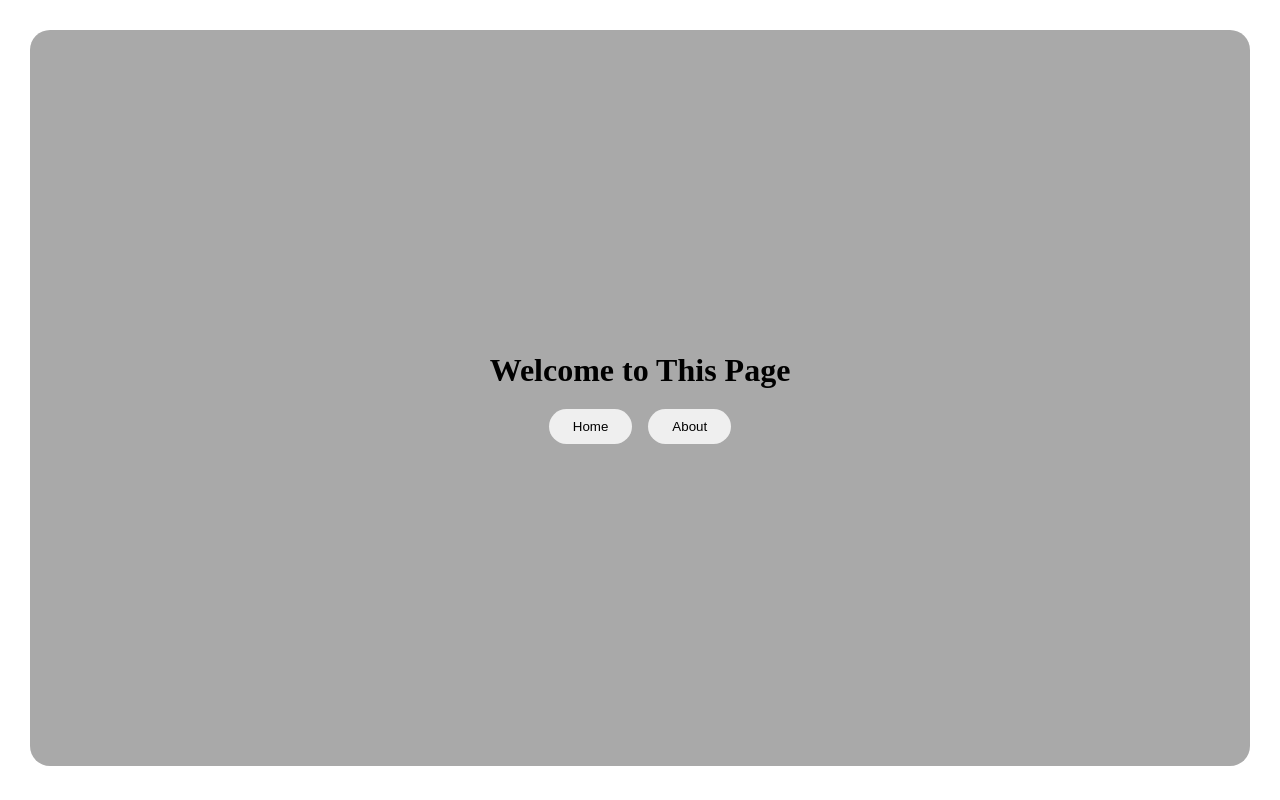
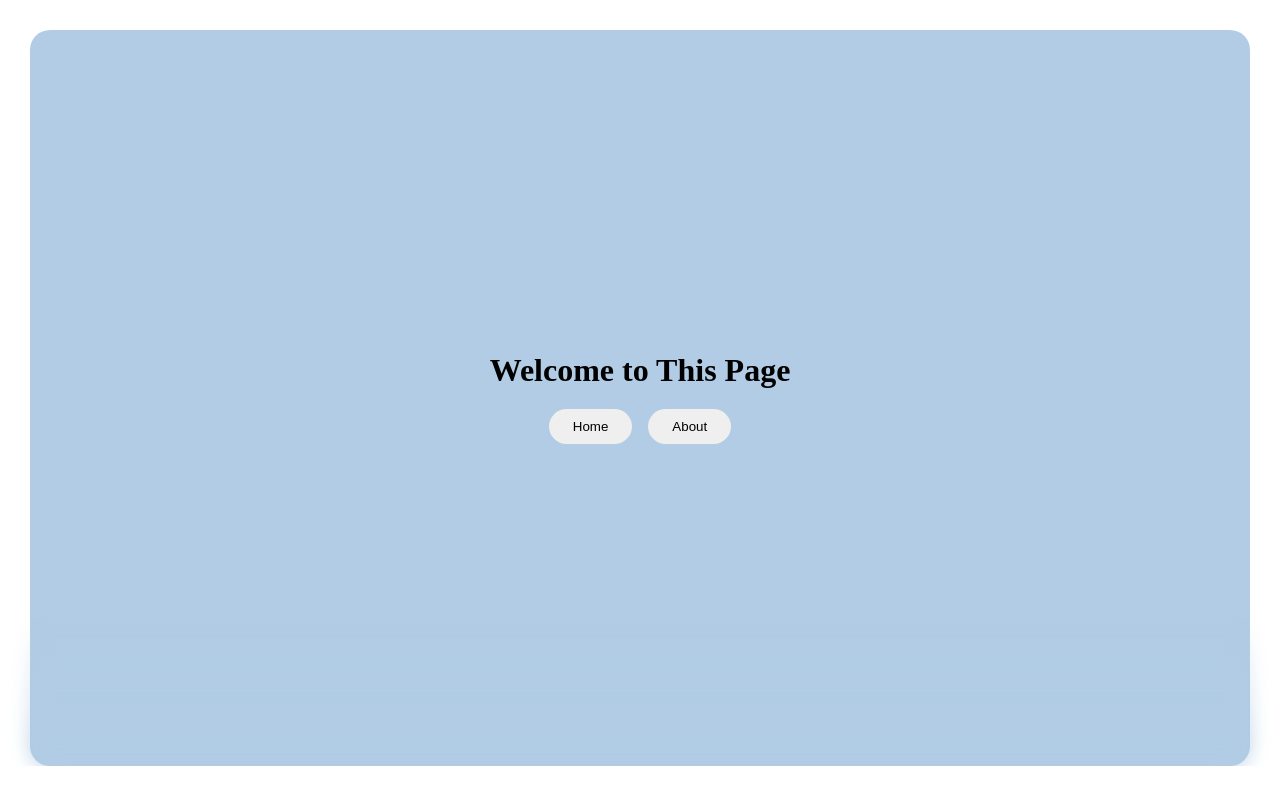
Before and after one commit to timothydarrell14-glitch/Summative-Assesment-3, a React (Vite) app in the folder Summative-Assesment/: page /Landing in a window 1280 px wide. Built offline with nearby package versions, Linux system fonts and the light colour scheme; no server answers.

Commit message:
feat: enhance About page layout and add welcome message with images

```diff
--- a/Summative-Assesment/src/App.css
+++ b/Summative-Assesment/src/App.css
@@ -2,22 +2,68 @@
     margin: 0;
     padding: 0;
     box-sizing: border-box;
+    scroll-behavior: smooth;
 }
 
-#main {
+body {
+    /* background: #000; */
+    animation: slowPageIn 3s ease-out forwards;
+}
+
+body::after {
+  content: "";
+  position: fixed;
+  bottom: 0;
+  left: 0;
+  width: 100%;
+  height: 150px; /* Adjust height for how much blur you want */
+
+  /* The Magic: Blurs content behind this layer */
+  -webkit-backdrop-filter: blur(10px); /* Safari support */
+  backdrop-filter: blur(10px);
+
+  /* The Gradient: Makes the blur fade in smoothly from the top */
+  -webkit-mask-image: linear-gradient(to bottom, transparent, black);
+  mask-image: linear-gradient(to bottom, transparent, black);
+
+  pointer-events: none; /* Allows users to click through the blur to links below */
+  z-index: 9999; /* Keeps it above your images and text */
+}
+
+@keyframes slowPageIn {
+  from { opacity: 0.8; filter: grayscale(100%); }
+  to { opacity: 1; filter: grayscale(0%); }
+}
+
+header {
     display: flex;
-    flex-direction: column;
+    justify-content: space-between;
     align-items: center;
-    justify-content: center;
-    height: 92vh;
-    background-color: darkgrey;
-    border-radius: 20px;
-    margin: 30px;
+    padding: 20px;
+    position: absolute;
+    top: 0;
+    left: 0;
+    width: 100%;
+    background-color: transparent;
+    z-index: 10;
+}
+
+nav {
+    display: flex;
+    gap: 1rem;
+}
+
+a {
+    text-decoration: none;
+    color: black;
 }
 
 button {
     padding: 10px 24px;
     border: none;
     border-radius: 20px;
+}
 
+button:hover {
+    cursor: pointer;
 }
--- a/Summative-Assesment/src/index.css
+++ b/Summative-Assesment/src/index.css
@@ -1,5 +1,59 @@
+#main {
+    display: flex;
+    flex-direction: column;
+    align-items: center;
+    justify-content: center;
+    height: 92vh;
+    background-color: rgb(177, 204, 228);
+    border-radius: 20px;
+    margin: 30px;
+}
+
 #buttons {
     display: flex;
     gap: 1rem;
     margin-top: 20px;
 }
+
+#ab-img1{
+    width: 100%;
+    height: 85vh;
+}
+
+#ab-img2{
+    margin-top: 0;
+    height: 80vh;
+    border-radius: 20px;
+
+}
+
+#ab-img3{
+    margin-top: 0;
+    height: 30vh;
+    position: absolute;
+    right: 1%;
+    top: 40%;
+
+}
+
+#welcome{
+    font-size: 3rem;
+    color: white;
+    position: absolute;
+    top: 20%;
+    left: 1%;
+    animation: fadeOut 3s ease-in-out forwards;
+}
+
+@keyframes fadeOut {
+  0% { opacity: 0; }
+  20% { opacity: 1; }
+  80% { opacity: 1; }
+  100% { opacity: 0; }
+}
+
+#about{
+    display: grid;
+    grid-template-rows: 1fr 1fr;
+    margin-top: 100px;
+}
--- a/Summative-Assesment/src/pages/About.jsx
+++ b/Summative-Assesment/src/pages/About.jsx
@@ -1,14 +1,34 @@
 export const About = () => {
-return(
-       <header>
+
+    return (
+        <>
+        <header>
             <div>
                 <h2>Brand Name</h2>
             </div>
-            <div>
+            <nav>
                 <a href="#">Home</a>
-            <a href="#">About</a>
-            <a href="#">Contact Us</a>
+                <a href="#">About</a>
+                <a href="#">Contact Us</a>
+            </nav>
+        </header>
+        <main>
+            <img id="ab-img1" src="https://skinscience.bluelagoon.com/cdn/shop/files/Product_Assortment_WP.jpg?crop=center&height=640&v=1734361395&width=1280"></img>
+            <h1 id="welcome">Welcome To This Page</h1>
+            <div id="about">
+                <div>
+                    <img src="https://img.freepik.com/premium-psd/skin-care-moisturizing-cosmetic-premium-products-with-blue-water-background_99236-274.jpg"></img>
+                </div>
+
+                <div>
+                    <p>"We believe that skincare should be as effortless as it is effective. Born from a desire to simplify your daily ritual, (Brand Name) brings you high-performance, plant-based formulas designed to protect and nourish your natural glow. We don’t believe in 'fixing' your skin; we believe in celebrating it. By combining clean ingredients with modern science, we’ve created a collection that feels as good as it looks. Welcome to the new standard of self-care—where transparency meets results, and every drop is a step toward your healthiest skin yet."</p>
+                </div>
             </div>
-        </header>
+        </main>
+        </>
     )
 }
+
+{/* <img id="ab-img2" src="https://hips.hearstapps.com/hmg-prod/images/mhl-skincare-marlowe-352-lead-67f40877dee69.jpg?crop=0.854xw:1.00xh;0.0737xw,0&resize=1200:*"></img>
+            <img id="ab-img3" src="https://www.dotandkey.com/cdn/shop/articles/image_2_19c1bdd6-6d0d-4e18-bd14-543f68069d11.png?v=1740989311&width=650"></img>
+             */}
```
